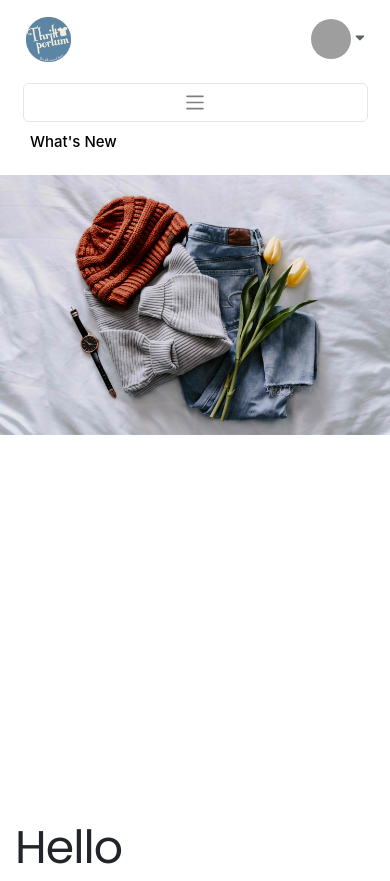
After one commit to cah-kangkung/thriftporium-client, a CodeIgniter app: the page made by application/views/home/index.php in a window 390 px wide, after a click that opens the changed part. The commit adds this page. Run offline with CodeIgniter, Linux system fonts and the light colour scheme; the visitor is signed in with stand-in values (Sample User, id 1); data that the repository does not hold is empty; some libraries are stand-ins or nearby versions; grey boxes are pictures that could not be loaded.

Commit message:
Create landing page
For this commit, these are the things that i've made:
 - header & navbar (login and not login, already responsive)
 - hero section

```diff
--- a/application/config/routes.php
+++ b/application/config/routes.php
@@ -49,7 +49,7 @@ defined('BASEPATH') or exit('No direct script access allowed');
 | Examples:	my-controller/index	-> my_controller/index
 |		my-controller/my-method	-> my_controller/my_method
 */
-$route['default_controller'] = 'welcome';
+$route['default_controller'] = 'home';
 $route['404_override'] = '';
 $route['translate_uri_dashes'] = FALSE;
 
--- a/application/controllers/Auth.php
+++ b/application/controllers/Auth.php
@@ -134,7 +134,7 @@ class Auth extends CI_Controller
         $this->session->unset_userdata('logged_in');
 
         $this->session->set_flashdata('success_alert', 'Anda telah keluar!');
-        redirect('auth');
+        redirect('home');
     }
 
     public function access_blocked()
--- /dev/null
+++ b/application/views/home/index.php
@@ -0,0 +1,125 @@
+<!DOCTYPE html>
+<html lang="en">
+
+<head>
+    <meta charset="utf-8">
+    <meta name="viewport" content="width=device-width, initial-scale=1, shrink-to-fit=no">
+    <title><?php echo $title; ?></title>
+
+    <!-- CSS Dependencies -->
+    <link rel="stylesheet" href="<?php echo base_url(); ?>assets/css/all.min.css">
+    <link rel="stylesheet" href="<?php echo base_url(); ?>assets/css/bootstrap.min.css">
+    <link rel="stylesheet" href="<?php echo base_url(); ?>assets/css/shards.min.css">
+    <link rel="stylesheet" href="<?php echo base_url(); ?>assets/css/custom-style.css">
+
+    <!-- Font -->
+    <link href="https://fonts.googleapis.com/css2?family=Roboto:wght@100;300;400;500;700;900&display=swap" rel="stylesheet">
+</head>
+
+<body>
+    <header class="sticky-top bg-white">
+        <div class="top-bar">
+            <a class="navbar-brand" href="<?php echo site_url(); ?>home">
+                <img src="<?php echo base_url(); ?>assets/img/logo/thrift_logo_fixbgt.png" width="45" height="45" alt="">
+            </a>
+            <form class="form-inline mx-auto my-lg-0">
+                <div class=" input-group input-group-seamless">
+                    <input class="form-control form-control-sm my-2" type="text" placeholder="Search" aria-label="Search">
+                    <div class="input-group-append">
+                        <div class="input-group-text">
+                            <button type="submit" style="background-color: transparent; border: unset;"><i class="fas fa-search"></i></button>
+                        </div>
+                    </div>
+                </div>
+            </form>
+            <!-- <i class="fas fa-shopping-cart"></i> -->
+            <?php if ($this->session->userdata('logged_in')) : ?>
+                <div class="logged-in-dropdown ml-3" data-toggle="dropdown">
+                    <img src="<?php echo base_url(); ?>assets/img/profile-pictures/<?php echo $user['user_image']; ?>" width="40" height="40" alt="">
+                    <i class="fas fa-caret-down"></i>
+                </div>
+                <div class="dropdown-menu dropdown-menu-right mt-2">
+                    <a class="dropdown-item" href="#">Profile</a>
+                    <a class="dropdown-item" href="#">Order</a>
+                    <a class="dropdown-item" href="#">Waiting Payment</a>
+                    <div class="dropdown-divider"></div>
+                    <a class="dropdown-item" href="<?php echo site_url(); ?>auth/logout">Logout</a>
+                </div>
+            <?php else : ?>
+                <a class="btn btn-outline-primary btn-sm login-button ml-3" href="<?php echo site_url(); ?>auth">Login</a>
+            <?php endif; ?>
+        </div>
+        <nav class="navbar navbar-expand-lg navbar-light">
+            <button class="navbar-toggler" type="button" data-toggle="collapse" data-target="#navbarSupportedContent" aria-controls="navbarSupportedContent" aria-expanded="false" aria-label="Toggle navigation">
+                <span class="navbar-toggler-icon"></span>
+            </button>
+
+            <div class="navbar-collapse collapse" id="navbarSupportedContent">
+                <ul class="navbar-nav mx-auto">
+                    <li class="nav-item mx-2">
+                        <a class="nav-link" href="#">What's New</a>
+                    </li>
+                    <?php foreach ($category as $c) : ?>
+                        <li class="nav-item mx-2">
+                            <a class="nav-link" href="#"><?php echo $c['category_name']; ?></a>
+                        </li>
+                    <?php endforeach; ?>
+                    <!-- <li class="nav-item mx-2 dropdown">
+                        <a class="nav-link dropdown-toggle" href="#" id="navbarDropdown" role="button" data-toggle="dropdown" aria-haspopup="true" aria-expanded="false">
+                            All Product
+                        </a>
+                        <div class="dropdown-menu" aria-labelledby="navbarDropdown">
+                            <a class="nav-link" href="#">Test</a>
+                            <a class="nav-link" href="#">Test</a>
+                            <a class="nav-link" href="#">Test</a>
+                        </div>
+                    </li> -->
+                </ul>
+            </div>
+        </nav>
+    </header>
+
+    <main>
+        <section id="hero-section">
+            <div id="carouselExampleControls" class="carousel slide" data-ride="carousel">
+                <div class="carousel-inner">
+                    <div class="carousel-item active">
+                        <img class="d-block w-100" src="<?php echo base_url(); ?>assets/img/thriftporium-bg/bg-six.jpg" alt="First slide">
+                    </div>
+                    <div class="carousel-item">
+                        <img class="d-block w-100" src="<?php echo base_url(); ?>assets/img/thriftporium-bg/bg-four.jpg" alt="Second slide">
+                    </div>
+                    <div class="carousel-item">
+                        <img class="d-block w-100" src="<?php echo base_url(); ?>assets/img/thriftporium-bg/bg-five.jpg" alt="Second slide">
+                    </div>
+                </div>
+                <a class="carousel-control-prev" href="#carouselExampleControls" role="button" data-slide="prev">
+                    <span class="carousel-control-prev-icon" aria-hidden="true"></span>
+                    <span class="sr-only">Previous</span>
+                </a>
+                <a class="carousel-control-next" href="#carouselExampleControls" role="button" data-slide="next">
+                    <span class="carousel-control-next-icon" aria-hidden="true"></span>
+                    <span class="sr-only">Next</span>
+                </a>
+            </div>
+        </section>
+
+        <section id="category-section">
+            <div class="container">
+                <h1>Hello</h1>
+            </div>
+        </section>
+    </main>
+
+    <footer>
+
+    </footer>
+    <!-- Optional JavaScript -->
+    <!-- JavaScript Dependencies: jQuery, Popper.js, Bootstrap JS, Shards JS -->
+    <script src="<?php echo base_url(); ?>assets/js/jquery-3.5.1.min.js"></script>
+    <script src="<?php echo base_url(); ?>assets/js/bootstrap.bundle.min.js"></script>
+    <script src="<?php echo base_url(); ?>assets/js/shards.min.js"></script>
+    <script src="<?php echo base_url(); ?>assets/js/custom-script.js"></script>
+</body>
+
+</html>
--- a/assets/css/custom-style.css
+++ b/assets/css/custom-style.css
@@ -3,3 +3,60 @@
 	background-position: center;
 	background-size: cover;
 }
+
+/* Topbar Navbar */
+.top-bar {
+	display: flex;
+	align-items: center;
+	padding: 0.5em 1.7em 0 1.7em;
+}
+
+.logged-in-dropdown,
+.logged-in-dropdown > img {
+	border-radius: 50%;
+	cursor: pointer;
+}
+
+bg-transparant {
+	background-color: transparent;
+}
+bg-white {
+	background-color: white;
+}
+
+.navbar {
+	padding-top: 0;
+}
+
+.navbar-light .navbar-nav .nav-link {
+	font-weight: 500;
+	color: rgba(0, 0, 0, 1);
+}
+
+.navbar-toggler {
+	width: 100%;
+}
+
+/* Main Content */
+.carousel {
+	box-shadow: unset;
+}
+
+.carousel-inner {
+	height: 650px;
+}
+
+@media (max-width: 575.98px) {
+	.navbar {
+		padding-top: 0.75rem;
+	}
+
+	.form-inline {
+		display: none;
+	}
+
+	.logged-in-dropdown,
+	login-button {
+		margin-left: auto !important;
+	}
+}
```
Also changed, not shown: application/controllers/Admin/Admin_profile.php (added, +103 -0 lines), application/controllers/Home.php (+19 -16 lines), application/views/admin/profile/index.php (added, +139 -0 lines), assets/img/logo/thrift_logo_fixbgt.png (added), assets/img/logo/thrift_logo_invers.png (added), assets/img/profile-pictures/hafiz.jpg (added), assets/img/thriftporium-bg/bg-five.jpg (added), assets/img/thriftporium-bg/bg-four.jpg (added), assets/img/thriftporium-bg/bg-one.jpg (added), assets/img/thriftporium-bg/bg-six.jpg (added), assets/img/thriftporium-bg/bg-two.jpg (added).
